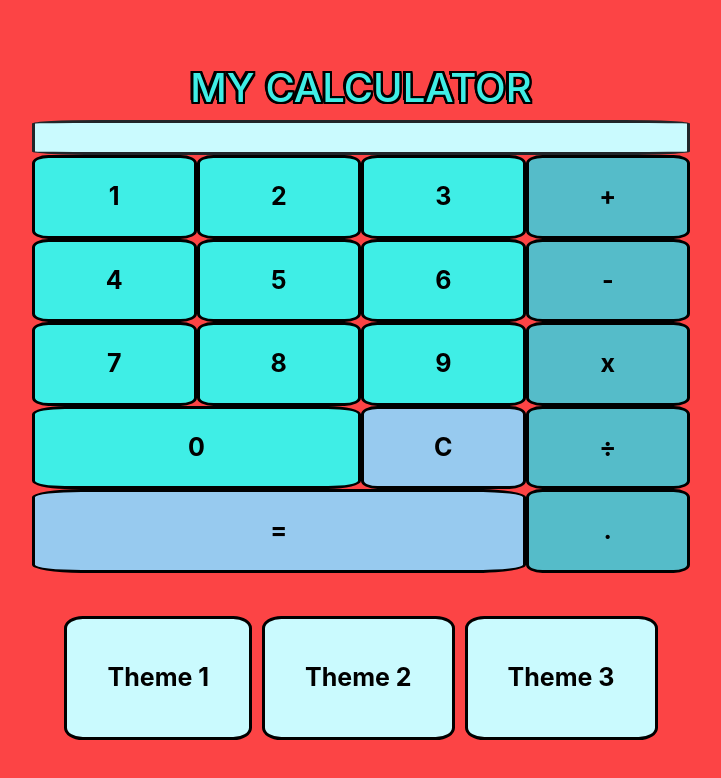
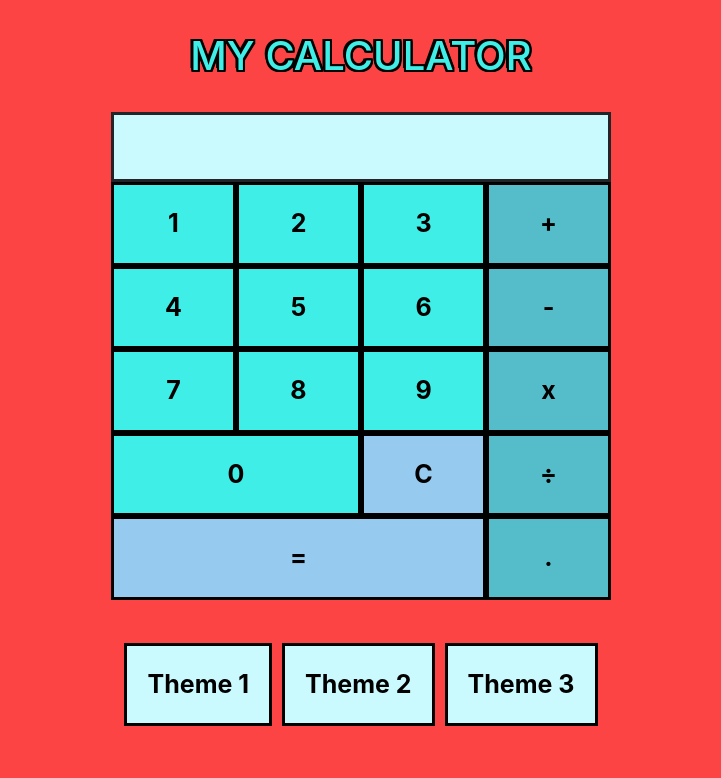
Before and after one commit to CedenoHernandez/calculator, a React (Create React App) app: page / in a window 1280 px wide. Shown: the top 778 px of the page, without its empty margins (279-1000 px from the left). Built offline with nearby package versions, Linux system fonts and the light colour scheme.

Commit message:
Fix style formatting

```diff
--- a/src/App.css
+++ b/src/App.css
@@ -1,13 +1,17 @@
 body {
     background-color: #FC4445;
-    /*background-image: url("just-waves.png"); /*image from www.toptal.com/designers/subtlepatterns/  */
     font: Helvetica;
     font-weight: bold;
+    margin: 0 auto;
 }
 
 h1{
     margin-top: 30px;
+    width: 500px;
     text-align: center;
+    margin: 0 auto;
+    margin-top: 2rem;
+    margin-bottom: 2rem;
     color: #3FEEE6;
     text-transform: uppercase;
     text-shadow:
@@ -35,22 +39,21 @@ button {
     font-weight: bold;
     background: #3FEEE6;
     border: solid;
-    border-radius: 10%;
 }
 
 .container {
-    padding-left: 10%;
-    padding-right: 10%;
+    background: #E6E6E6;
+    width: 500px;
 }
 
 #display {
     border: solid;
-    border-radius: 10%;
     background-color: #CAFAFE;
     font-size: 25px;
     text-align: center;
     padding-top: 2%;
-
+    min-height: 70px;
+    width: 500px;
 }
 
 #subtract,
@@ -69,7 +72,11 @@ button {
 .themes {
     padding-top: 3%;
     padding-bottom: 5%;
+    width: 500px;
+    margin: 0 auto;
     text-align: center;
+    align-content: center;
+    justify-content: center;
 }
 
 #theme1,
@@ -115,7 +122,7 @@ button {
   100% {transform: scale(.92,.9);}
 }
 
-keyframes active {
+@keyframes active {
   0% {transform: scale(1,1);}
   90% {transform: scale(.9,.88);}
   100% {transform: scale(.92,.9);}
@@ -218,40 +225,11 @@ keyframes active {
 
 /* ------------------------- Media Queries ----------------------------- */
 
-/* iPad */
 
-@media screen and (width: 768px) {
-    .container {
-        padding-left: 20%;
-        padding-right: 20%;
-    }
+@media (max-width: 530px) {
+  h1,
+  .container,
+  .themes {
+    width: 330px;
+  }
 }
-
-/* iPad Pro */
-@media screen and (width: 1024px) {
-    body {
-        margin-top: 10%;
-    }
-    .container {
-        padding-left: 20%;
-        padding-right: 20%;
-    }
-    #theme1, #theme2, #theme3 {
-        padding: 40px;
-    }
-}
-
-/* desktop */
-
-@media screen and (min-width: 900px) and (max-width: 1600px) {
-    body {
-        margin-top: 5%;
-    }
-    .container {
-        padding-left: 20%;
-        padding-right: 20%;
-    }
-    #theme1, #theme2, #theme3 {
-        padding: 40px;
-    }
-}
```
